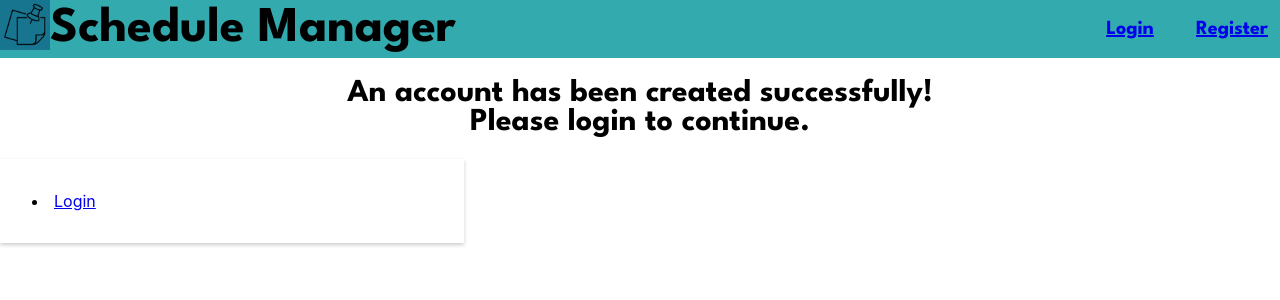
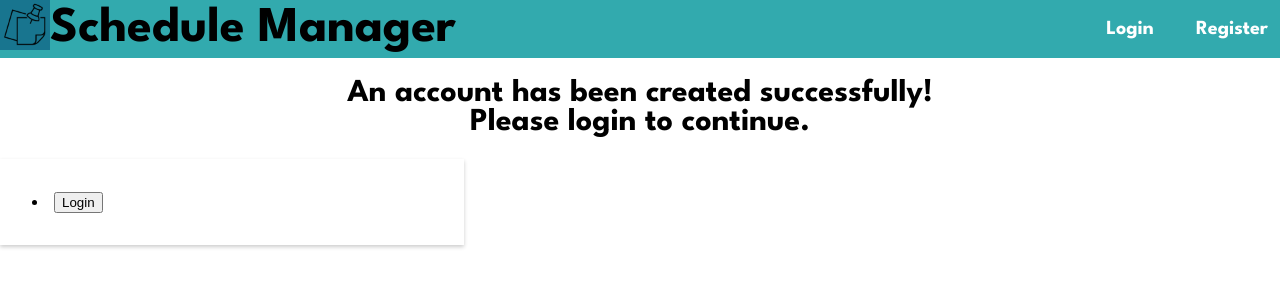
Before and after one commit to JerryO3/Orbital-23, a React (Create React App) app in the folder schedule-manager/: page /submit in a window 1280 px wide. Shown: the top 300 px of the page. Built offline with nearby package versions, Linux system fonts and the light colour scheme.

Commit message:
created goTo function to traverse between pages
Takes in string as address

```diff
--- a/schedule-manager/src/App.js
+++ b/schedule-manager/src/App.js
@@ -5,6 +5,7 @@ import Home from './Home';
 import Login from './Login';
 import Register from './Register';
 import Submit from './Submit';
+import goTo from "./goTo";
 
 function App() {
   return (
@@ -19,12 +20,18 @@ function App() {
           </ul>
 
           <ul className='rightItems'>
-          <button type="login">
-            <Link to="/login" className='link'>Login</Link>
+          <button
+            type="login"
+            onClick={() => goTo("/login")}
+            >
+            Login
           </button>
 
-          <button type="register">
-            <Link to="/register" className='link'>Register</Link>
+          <button
+            type="register"
+            onClick={() => goTo("/register")}
+            >
+            Register
           </button>
           </ul>
         </ul>
--- a/schedule-manager/src/Submit.js
+++ b/schedule-manager/src/Submit.js
@@ -1,5 +1,6 @@
 import React from "react";
 import { BrowserRouter as Router, Route, Routes, Link} from 'react-router-dom';
+import goTo from "./goTo";
 
 function Submit() {
   return (
@@ -11,7 +12,10 @@ function Submit() {
       </h1>
       <div class = "loginBox">
         <li class = "loginPageButton">
-            <Link to="/Login">Login</Link>
+            <button
+                type="/Login"
+                onClick={() => goTo("/login")}
+            >Login</button>
         </li>
       </div>
     </body>
--- /dev/null
+++ b/schedule-manager/src/goTo.js
@@ -0,0 +1,7 @@
+
+const goTo = (address) => {
+    window.location = address;
+    return ;
+}
+
+export default goTo;
```
